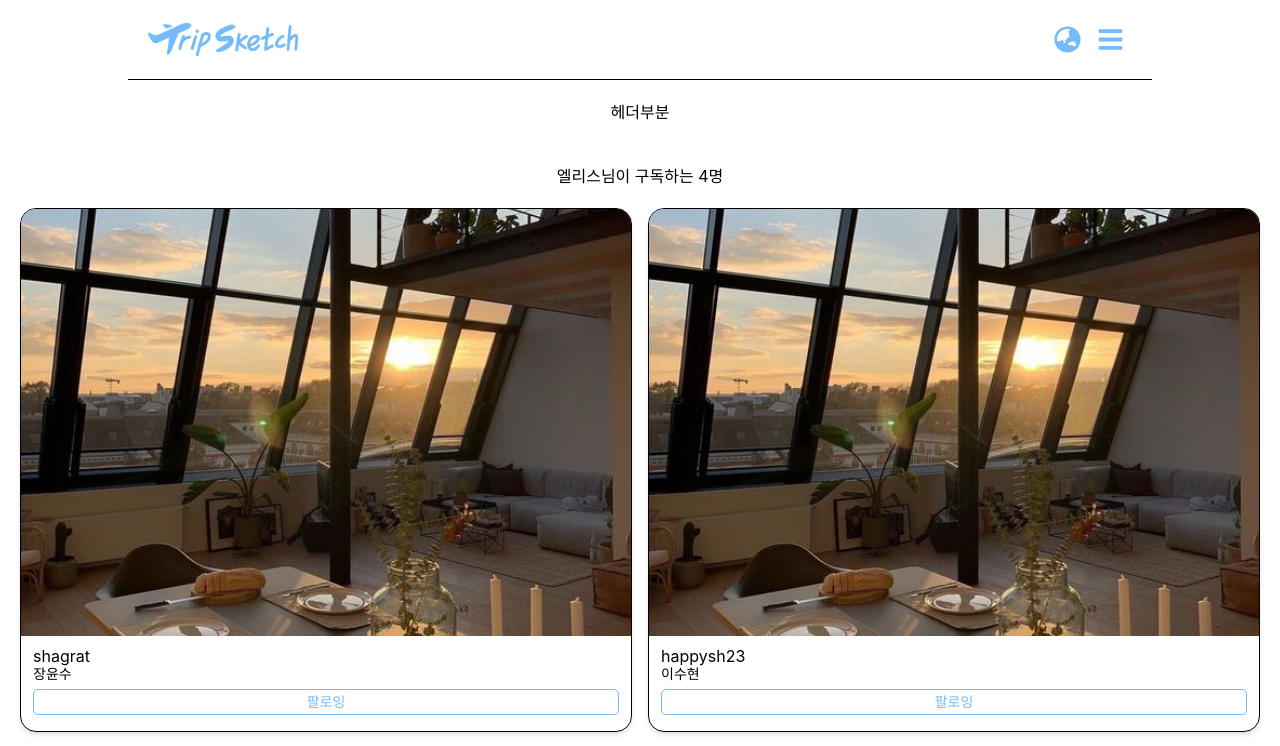
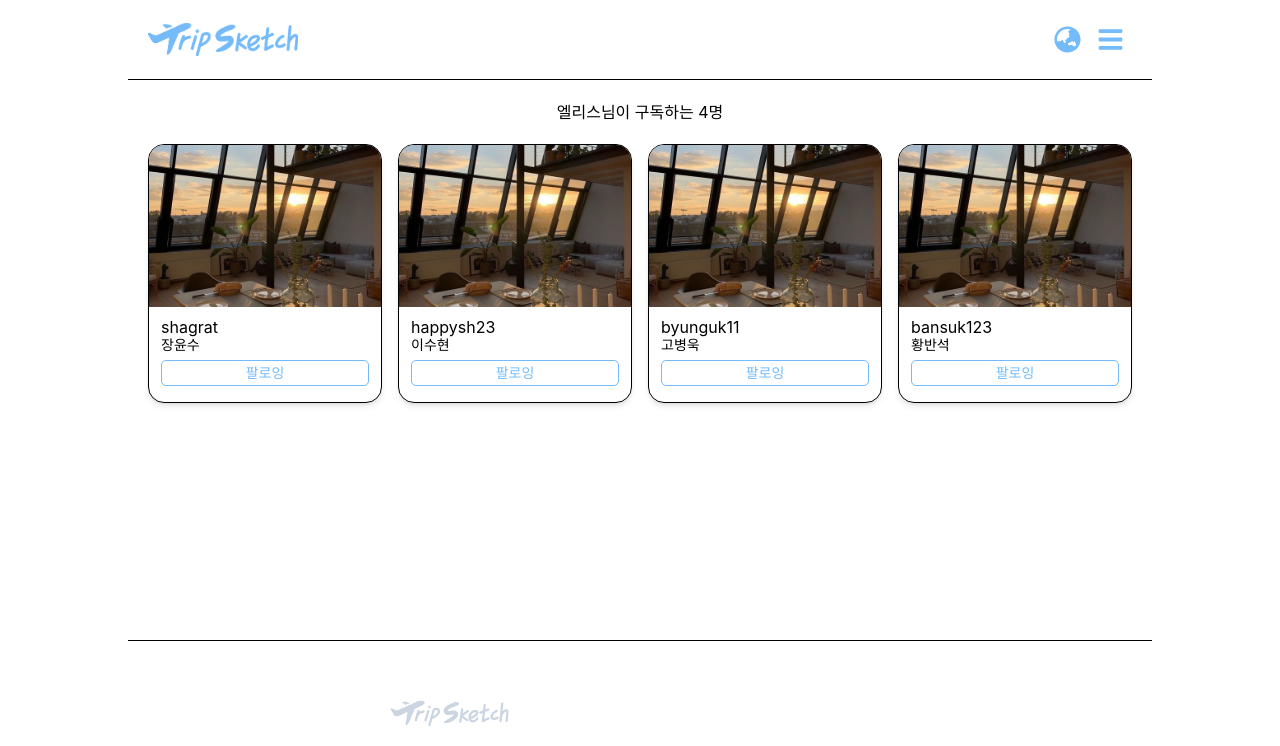
Before and after one commit to sossost/hg_front, a React (Create React App) app: page /following in a window 1280 px wide. Shown: the top 746 px of the page. Built offline with nearby package versions, Linux system fonts and the light colour scheme; what react-geocode would draw is missing.

Commit message:
Feat : 소셜 프로필 페이지 팔로우 버튼 함수 연결

```diff
--- a/src/components/social/SocialProfile.tsx
+++ b/src/components/social/SocialProfile.tsx
@@ -1,4 +1,5 @@
 import { Link } from "react-router-dom";
+import { deleteFollower, newFollower } from "../../api/api-social";
 import Button from "../UI/Button";
 
 type User = {
@@ -17,8 +18,16 @@ const SocialProfile = (props: User) => {
   const { userId, userName, userProfileImage } = props.user;
   const isFollowing = props.isFollowing;
 
-  const followBtnHandler = () => {
-    //axios 로 구현
+  const followBtnHandler = async () => {
+    try {
+      if (isFollowing) {
+        await deleteFollower(userId);
+      } else {
+        await newFollower(userId);
+      }
+    } catch (err) {
+      console.log(err);
+    }
   };
 
   return (
--- a/src/components/social/SocialProfileList.tsx
+++ b/src/components/social/SocialProfileList.tsx
@@ -127,8 +127,7 @@ const SocialProfileList = ({ page }: { page: Page }) => {
   const isFollowingPage = page === "followingPage";
 
   return (
-    <div className="flex flex-col gap-[20px] w-full px-[20px] lg:w-[1024px] lg:mx-auto">
-      <div className="mx-auto py-[20px]">헤더부분</div>
+    <div className="flex flex-col gap-[20px] w-full p-[20px] desktop:w-[1024px] desktop:mx-auto ">
       <div className="mx-auto">
         <h1>
           {DUMMY_USER_DATA.userName}
@@ -138,7 +137,7 @@ const SocialProfileList = ({ page }: { page: Page }) => {
             `님이 구독하는 ${DUMMY_USER_DATA.followingList.length}명`}
         </h1>
       </div>
-      <div className="grid grid-cols-2 md:grid-cols-3 lg:grid-cols-4 gap-[16px]">
+      <div className="grid grid-cols-2 md:grid-cols-3 desktop:grid-cols-4 gap-[16px]">
         {isFollowerPage &&
           DUMMY_USER_DATA.followerList.map((user) => {
             const isFollowing = user.followerList.find(
```
